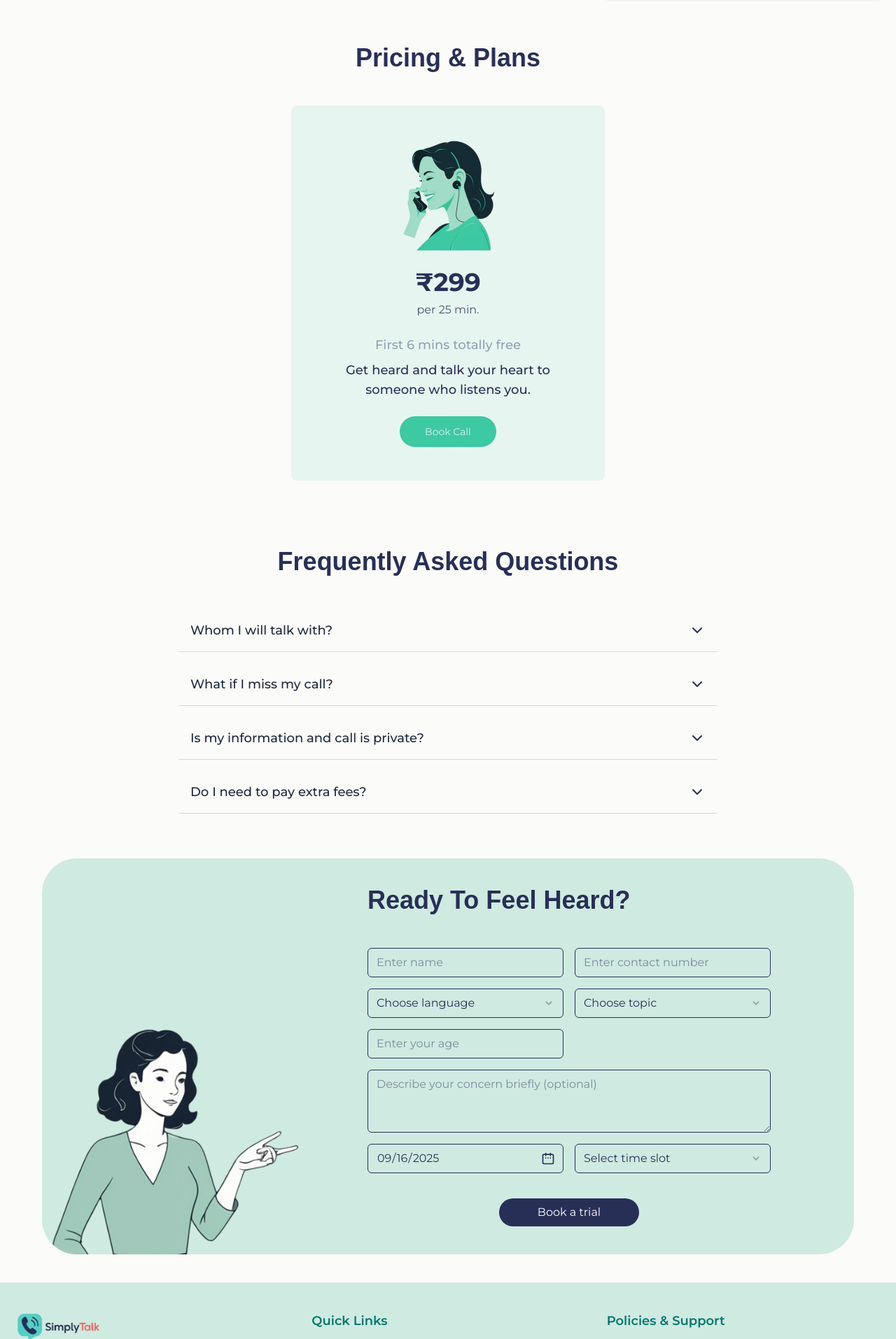
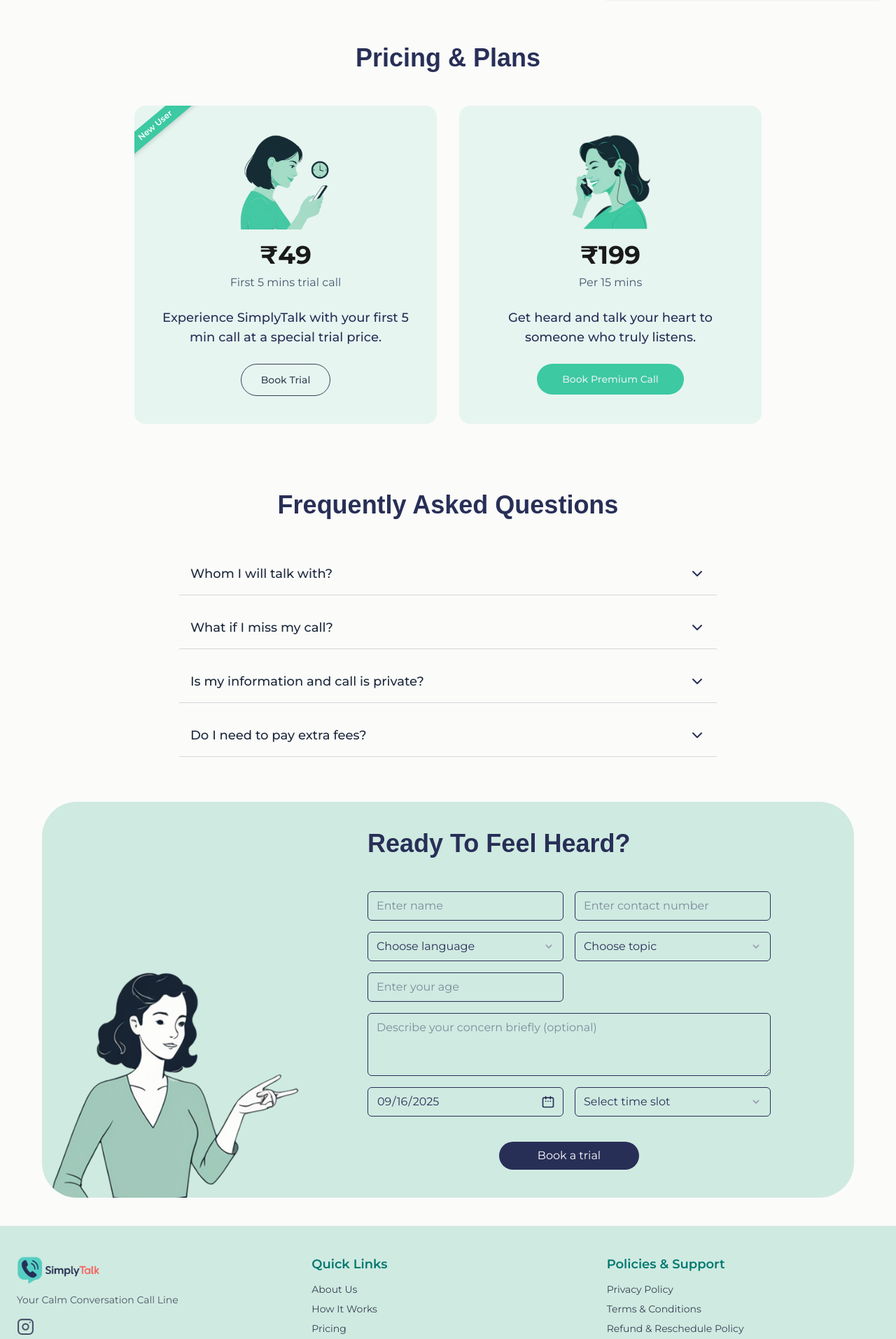
Before and after one commit to simply-talk/simplytalk, a Next.js app: page / in a window 1280 px wide. Shown: the part 3046-4960 px from the top of the page at 70% size. Built offline with nearby package versions, Linux system fonts and the light colour scheme; no server answers; the database is empty; a web font is replaced by a local one.

Commit message:
pricings updated

```diff
--- a/src/app/components/CTAForm.jsx
+++ b/src/app/components/CTAForm.jsx
@@ -16,6 +16,7 @@ const price_amount = {
   paid: 199,
   free: 49,
 }
+
 function generateTimeSlots() {
   return [
     { id: 1, label: "11:05 AM - 11:25 AM", type: "paid", price: price_amount.paid, duration: "20 mins" },
--- a/src/app/components/Footer.jsx
+++ b/src/app/components/Footer.jsx
@@ -17,6 +17,23 @@ export default function Footer() {
           <p className="text-gray-600 mt-2 text-sm">
             Your Calm Conversation Call Line
           </p>
+
+          {/* Social Media */}
+          <div className="mt-4 flex space-x-3">
+            <Link
+              href="https://www.instagram.com/simplytalk.in?igsh=OG9oMDBnbHEwcWg1"
+              target="_blank"
+              rel="noopener noreferrer"
+            >
+              <Image
+                src="/instagram.svg"
+                width={25}
+                height={25}
+                alt="Instagram"
+                className="hover:opacity-80 transition"
+              />
+            </Link>
+          </div>
         </div>
 
         {/* Quick Links */}
--- a/src/app/components/Pricings.jsx
+++ b/src/app/components/Pricings.jsx
@@ -6,29 +6,71 @@ export function PricingSection() {
   return (
     <section className="py-8">
       <div className="container mx-auto px-4">
-        <AnimatedHeading as="h2" className="judson mb-12 text-center text-3xl md:text-4xl font-bold text-[var(--foreground)]">
+        <AnimatedHeading
+          as="h2"
+          className="judson mb-12 text-center text-3xl md:text-4xl font-bold text-[var(--foreground)]"
+        >
           Pricing & Plans
         </AnimatedHeading>
+
         <FadeInUp>
-          <div className="mx-auto max-w-md montserrat ">
-            <div className="overflow-hidden rounded-lg bg-[#e6f5f0] py-12 px-9 text-center">
-              <div className="mb-6 flex justify-center">
-                <Image src="/pricecard-img.png" width={140} height={160} alt="person on call" />
+          {/* Cards Wrapper */}
+          <div className="grid grid-cols-1 md:grid-cols-2 gap-8 max-w-4xl mx-auto">
+
+            <div className="relative overflow-hidden rounded-2xl bg-[#e6f5f0] py-10 px-7 text-center">
+              {/* Corner Tag */}
+              <div className="absolute top-4 left-[-40px] rotate-[-40deg] bg-[#3DC9A2] text-white text-xs font-semibold px-10 py-1 shadow-md">
+                New User
               </div>
-              <div className="mb-2 md:text-4xl text-3xl font-bold ">₹299</div>
-              <div className="mb-6 text-slate-600">per 25 min.</div>
-              <div className="mb-2 text-lg font-medium text-slate-400">
-                First 6 mins totally free
+
+              <div className="mb-4 flex justify-center">
+                <Image
+                  src="/trail.png"
+                width={130}
+                  height={150}
+                  alt="Trial Call"
+                />
               </div>
-              <div className="mb-6 md:text-lg text-[16px] font-medium text-[--foreground]">
-                Get heard and talk your heart to someone who listens you.
+
+              <div className="mb-2 text-3xl md:text-4xl font-bold text-[#1a1a1a]">₹49</div>
+              <div className="mb-6 text-slate-600">First 5 mins trial call</div>
+              <div className="mb-6 text-base md:text-lg font-medium text-[--foreground]">
+                Experience SimplyTalk with your first 5 min call at a special trial price.
+              </div>
+
+              {/* Outline Button (like your reference) */}
+              <AnimatedButton
+                as="a"
+                href="#book"
+                className="montserrat inline-block border border-[--foreground] bg-transparent text-gray-700 px-7 py-3 text-sm rounded-full font-medium transition"
+              >
+                Book Trial
+              </AnimatedButton>
+            </div>
+
+            {/* Premium Plan */}
+            <div className="overflow-hidden rounded-2xl bg-[#e6f5f0] py-10 px-7 text-center">
+              <div className="mb-4 flex justify-center">
+                <Image
+                  src="/pricecard-img.png"
+                  width={120}
+                  height={140}
+                  alt="Premium Call"
+                />
+              </div>
+              <div className="mb-2 text-3xl md:text-4xl font-bold text-[#1a1a1a]">
+                ₹199
+              </div>
+              <div className="mb-6 text-slate-600">Per 15 mins</div>
+              <div className="mb-6 text-base md:text-lg font-medium text-[--foreground]">
+                Get heard and talk your heart to someone who truly listens.
               </div>
               <AnimatedButton
                 as="a"
                 href="#book"
-                className="montserrat inline-block bg-[#3DC9A2] text-[#E1F0ED] px-9 py-3 text-sm rounded-full font-normal"
+                className="montserrat inline-block bg-[#3DC9A2] text-[#E1F0ED] px-9 py-3 text-sm rounded-full font-medium"
               >
-                Book Call
+                Book Premium Call
               </AnimatedButton>
             </div>
           </div>
--- a/src/app/layout.js
+++ b/src/app/layout.js
@@ -30,9 +30,9 @@ export default function RootLayout({ children }) {
 
         <meta name="title" content="Talk to a Non-Judgmental Listener | SimplyTalk" />
         <meta name="description" content="Need someone to talk to? Book a confidential emotional support call with an online listener today. Multilingual and affordable support." />
-        <meta name="keywords" content="talk to someone online, emotional help, online listener, support call, speak your mind, need to talk, someone to talk to, affordable therapy alternative, Indian mental health support, emotional wellness India" />
+        <meta name="keywords" content="simplytalk, talk to someone online, emotional help, online listener, support call, speak your mind, need to talk, someone to talk to, affordable therapy alternative, Indian mental health support, emotional wellness India" />
 
-        <meta name="keywords" content="listener chat service, emotional venting call, talk therapy alternative, talk to someone for anxiety, safe space to speak, empathetic conversation online, non-clinical emotional support, anonymous listener online, virtual talking service, support for stress and overwhelm" />
+        <meta name="keywords" content="simplytalk, listener chat service, emotional venting call, talk therapy alternative, talk to someone for anxiety, safe space to speak, empathetic conversation online, non-clinical emotional support, anonymous listener online, virtual talking service, support for stress and overwhelm" />
 
         <meta name="viewport" content="width=device-width, initial-scale=1" />
         <meta name="theme-color" content="#ffffff" />
```
Also changed, not shown: public/instagram.svg (added), public/trail.png (added).
